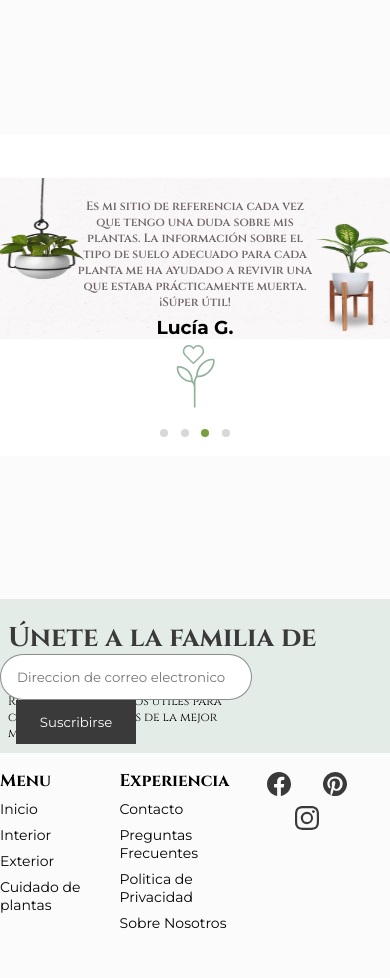
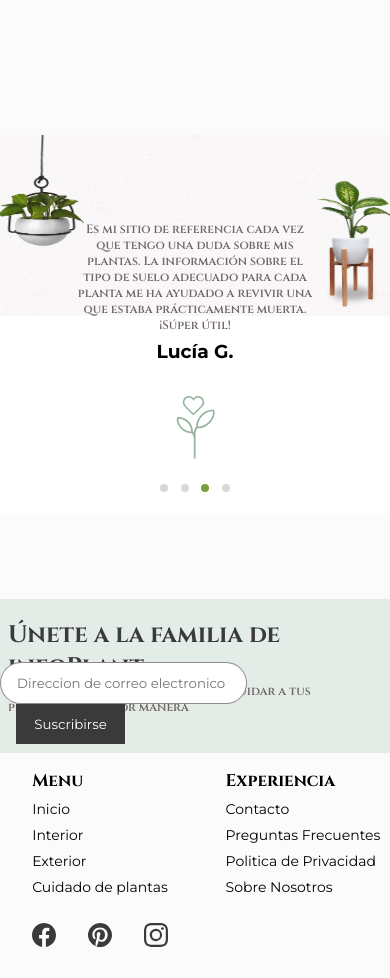
Before and after one commit to Alan-Ribeca/infoPlant, a React (Vite) app: page / in a window 390 px wide. Shown: the part 2400-3378 px from the top of the page. Before the commit the page ends 3356 px from the top, so only its background shows below. Built offline with nearby package versions, Linux system fonts and the light colour scheme.

Commit message:
responsi en 500px listo

```diff
--- a/src/components/comentarios/comentarios.scss
+++ b/src/components/comentarios/comentarios.scss
@@ -133,6 +133,8 @@
 @media screen and (max-width: 550px) {
   .containerComentarios {
     background-size: 116% 50%;
+    height: 378px;
+    background-position: 50% -4.0598%;
     .comentario {
       .textComentario {
         width: 62%;
@@ -142,7 +144,7 @@
       &::after {
         font-size: 44px;
         width: 45px;
-        top: 3%;
+        top: 7%;
       }
     }
   }
--- a/src/components/footer/footer.scss
+++ b/src/components/footer/footer.scss
@@ -16,8 +16,10 @@
 
     .textoUnite {
       font-size: 13px;
+      font-weight: 600;
       max-width: 65%;
       font-family: "Cinzel", serif;
+      color: rgb(112, 102, 102);
     }
   }
 
@@ -241,3 +243,47 @@
     }
   }
 }
+
+@media screen and (max-width: 550px) {
+  .footer {
+    .unite {
+      .titleUnite {
+        font-size: 1.5rem;
+      }
+      .textoUnite {
+        max-width: 80%;
+      }
+    }
+    .containerInput {
+      right: 5%;
+
+      .input {
+        width: 229px;
+        height: 40px;
+      }
+
+      .boton {
+        width: 109px;
+        height: 40px;
+      }
+    }
+
+    .menus {
+      display: grid;
+      justify-items: center;
+      grid-template-columns: 1fr 1fr;
+      gap: 1rem;
+
+      .redes {
+        display: flex;
+        flex-direction: column;
+        align-items: center;
+
+        .logosRedes {
+          display: flex;
+          padding-left: 2rem;
+        }
+      }
+    }
+  }
+}
```
